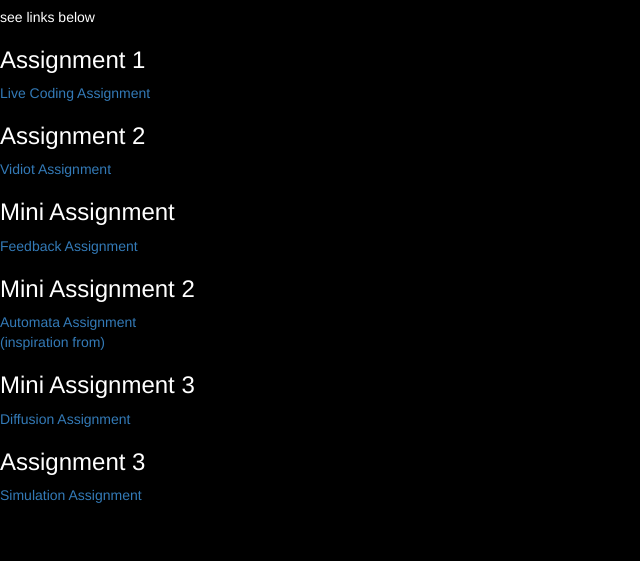
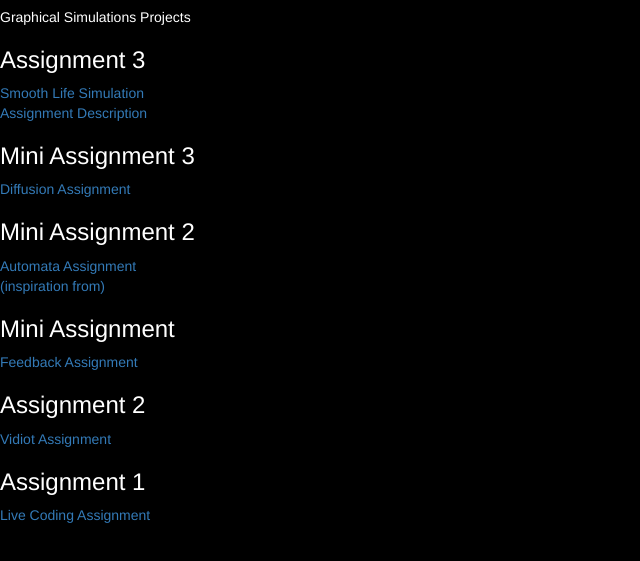
Before and after one commit to alppiskin/420X, a plain HTML site: page index.html in a window 1280 px wide. Shown: the part 63-624 px from the top of the page, without its empty margins (0-640 px from the left). Drawn offline with nearby package versions, Linux system fonts and the light colour scheme.

Commit message:
rearranging

```diff
--- a/index.html
+++ b/index.html
@@ -12,21 +12,23 @@
   <body>
     <div id="container">
       <h1>Alp Piskin</h1>
-      <p>see links below</p>
-      <h3>Assignment 1</h3>
-      <a href="live_coding.html">Live Coding Assignment</a>
-      <h3>Assignment 2</h3>
-      <a href="vidiot.html">Vidiot Assignment</a>
-      <h3>Mini Assignment</h3>
-      <a href="video-invert.html">Feedback Assignment</a>
+      <p>Graphical Simulations Projects</p>
+      <h3>Assignment 3</h3>
+      <a href="sims/index.html">Smooth Life Simulation</a>
+      <br>
+      <a href="simulation.html">Assignment Description</a>
+      <h3>Mini Assignment 3</h3>
+      <a href="diffusion.html">Diffusion Assignment</a>
       <h3>Mini Assignment 2</h3>
       <a href="automata.html">Automata Assignment</a>
       <br>
       <a href="http://xpl.github.io/life/">(inspiration from)</a>
-      <h3>Mini Assignment 3</h3>
-      <a href="diffusion.html">Diffusion Assignment</a>
-      <h3>Assignment 3</h3>
-      <a href="simulation.html">Simulation Assignment</a>
+      <h3>Mini Assignment</h3>
+      <a href="video-invert.html">Feedback Assignment</a>
+      <h3>Assignment 2</h3>
+      <a href="vidiot.html">Vidiot Assignment</a>
+      <h3>Assignment 1</h3>
+      <a href="live_coding.html">Live Coding Assignment</a>
     </div>
   </body>
 </html>
```
Also changed, not shown: simulation.html (+0 -2 lines).
